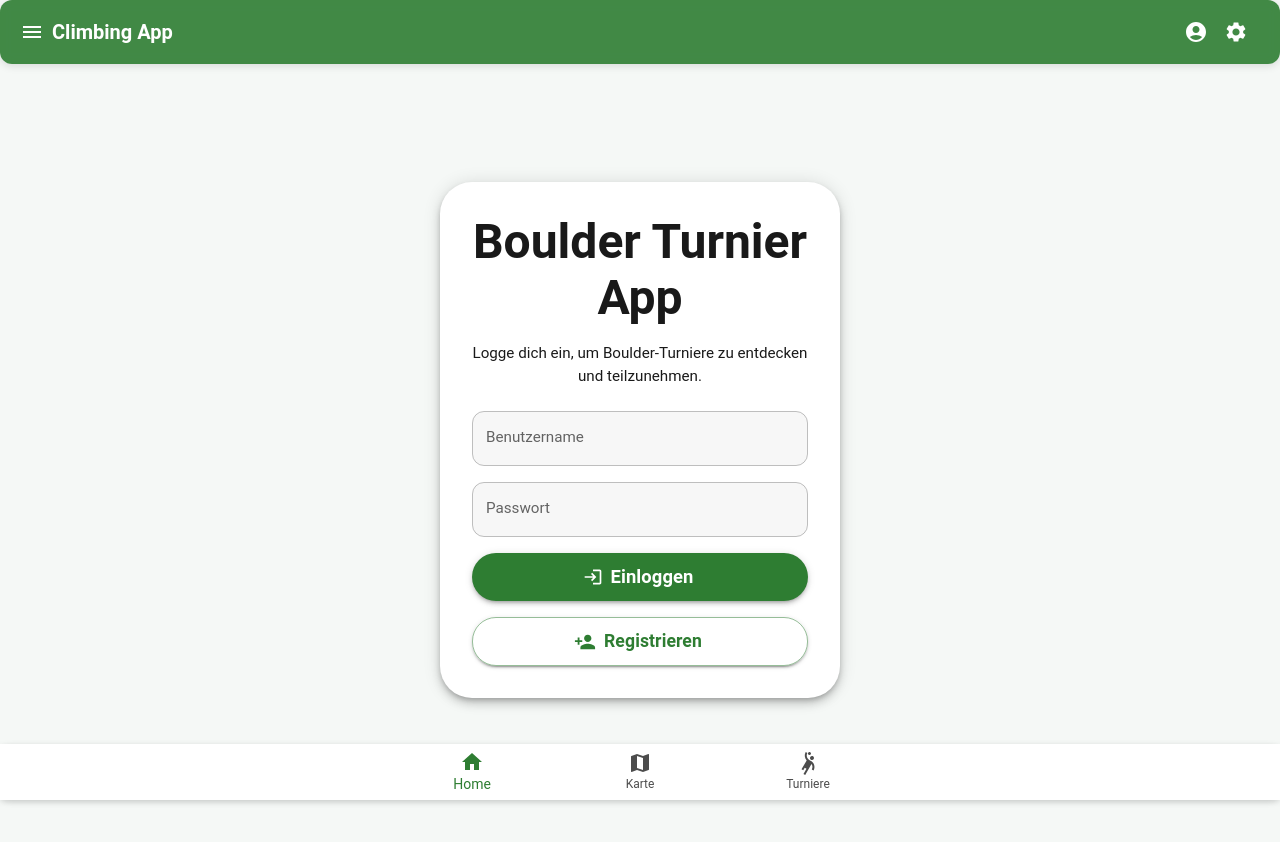
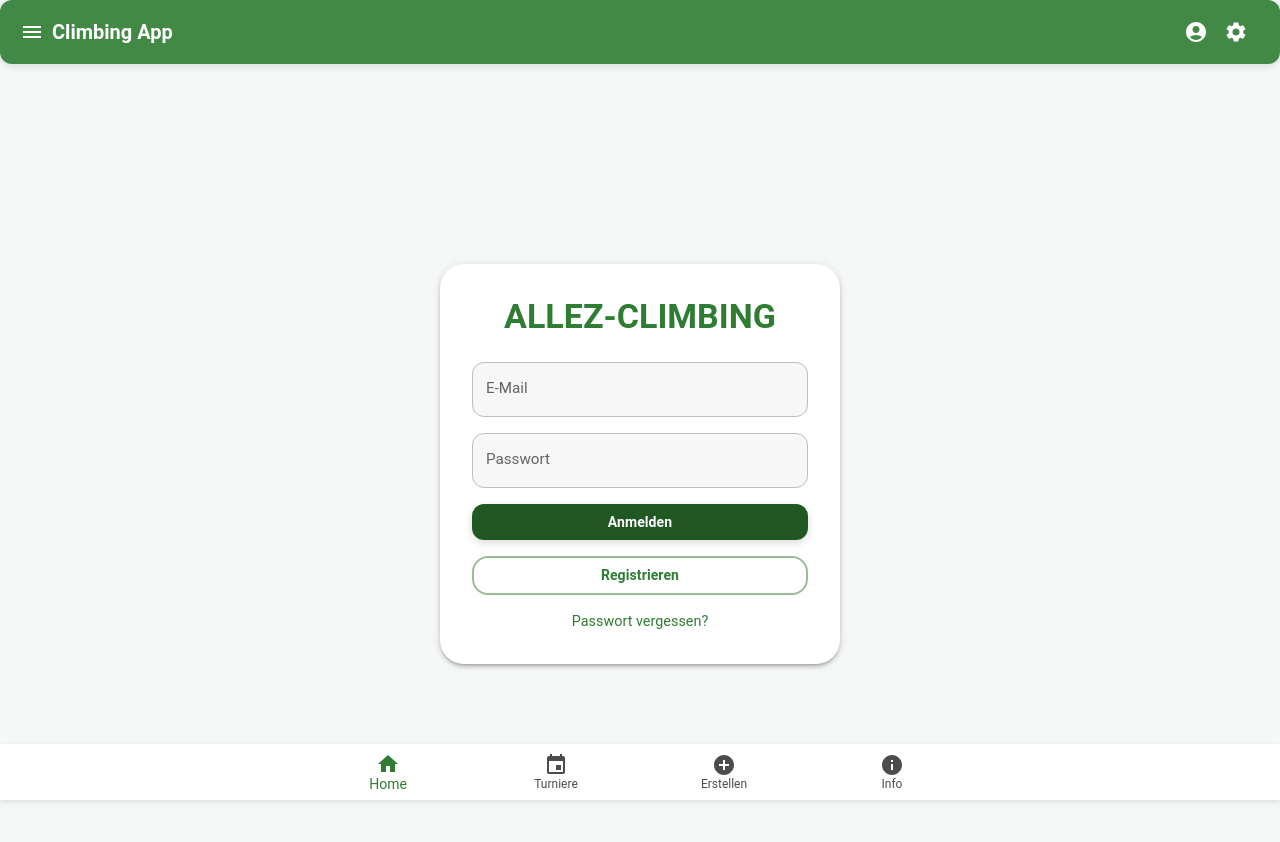
Before and after one commit to JonasFlachmann/ClimbingTurnamentAppPublic, a Next.js app: page / in a window 1280 px wide. Shown: the top 842 px of the page. Built offline with nearby package versions, Linux system fonts and the light colour scheme.

Commit message:
Update index.tsx

```diff
--- a/pages/index.tsx
+++ b/pages/index.tsx
@@ -1,166 +1,106 @@
 import React, { useState } from "react";
-import { Box, Typography, TextField, Button, Paper, BottomNavigation, BottomNavigationAction } from "@mui/material";
-import HomeIcon from "@mui/icons-material/Home";
-import MapIcon from "@mui/icons-material/Map";
-import SportsHandballIcon from "@mui/icons-material/SportsHandball";
-import PersonAddIcon from "@mui/icons-material/PersonAdd";
-import LoginIcon from "@mui/icons-material/Login";
-import Link from "next/link";
-import { useRouter } from "next/router";
+import {
+  Box,
+  Typography,
+  TextField,
+  Button,
+  Link,
+  Paper,
+  Stack,
+} from "@mui/material";
 
-const IndexPage: React.FC = () => {
-  const [value, setValue] = useState(0);
-  const [username, setUsername] = useState("");
+function IndexPage() {
+  const [email, setEmail] = useState("");
   const [password, setPassword] = useState("");
-  const router = useRouter();
 
-  const handleLogin = (e: React.FormEvent) => {
-    e.preventDefault();
-    // Hier könntest du später die Login-Logik ergänzen
-    router.push("/home");
+  const handleLogin = () => {
+    // TODO: Login-Logik
+    console.log("Login mit:", email, password);
   };
 
   const handleRegister = () => {
-    router.push("/register");
+    // TODO: Registrierung-Logik
+    console.log("Registrierung mit:", email, password);
   };
 
   return (
-    <>
     <Box
       sx={{
         minHeight: "100vh",
+        display: "flex",
+        alignItems: "center",
+        justifyContent: "center",
         bgcolor: "background.default",
-          px: 2,
-          pb: 10,
-          display: "flex",
-          flexDirection: "column",
-          justifyContent: "center",
-          alignItems: "center",
+        p: 2,
       }}
     >
       <Paper
-          elevation={3}
         sx={{
-            borderRadius: 4,
+          maxWidth: 400,
+          width: "100%",
           p: 4,
-            mt: 8,
-            mb: 4,
-            width: "100%",
-            maxWidth: 400,
+          borderRadius: 3,
+          boxShadow: 3,
           textAlign: "center",
-            boxShadow: 6,
         }}
       >
-          <Typography variant="h3" sx={{ fontWeight: "bold", mb: 2 }}>
-            Boulder Turnier App
+        {/* Titel */}
+        <Typography
+          variant="h4"
+          gutterBottom
+          sx={{ fontWeight: 700, color: "primary.main" }}
+        >
+          ALLEZ-CLIMBING
         </Typography>
-          <Typography variant="body1" sx={{ mb: 3 }}>
-            Logge dich ein, um Boulder-Turniere zu entdecken und teilzunehmen.
-          </Typography>
-          <form onSubmit={handleLogin} style={{ width: "100%" }}>
+
+        <Stack spacing={2} mt={3}>
           <TextField
-              label="Benutzername"
-              variant="outlined"
+            label="E-Mail"
+            type="email"
+            value={email}
+            onChange={(e) => setEmail(e.target.value)}
             fullWidth
-              sx={{ mb: 2 }}
-              value={username}
-              onChange={e => setUsername(e.target.value)}
-              autoComplete="username"
           />
           <TextField
             label="Passwort"
-              variant="outlined"
             type="password"
+            value={password}
+            onChange={(e) => setPassword(e.target.value)}
             fullWidth
-              sx={{ mb: 2 }}
-              value={password}
-              onChange={e => setPassword(e.target.value)}
-              autoComplete="current-password"
           />
+
+          {/* Login Button */}
           <Button
             variant="contained"
-              color="primary"
-              type="submit"
-              startIcon={<LoginIcon />}
-              fullWidth
-              sx={{
-                borderRadius: 3,
-                py: 1,
-                fontWeight: "bold",
-                fontSize: "1.15rem",
-                boxShadow: 3,
-                mb: 2,
-                transition: "transform 0.2s, box-shadow 0.2s",
-                "&:hover": {
-                  transform: "scale(1.04)",
-                  boxShadow: 6,
-                },
-              }}
+            color="success"
+            onClick={handleLogin}
+            sx={{ bgcolor: "success.dark", "&:hover": { bgcolor: "success.main" } }}
           >
-              Einloggen
+            Anmelden
           </Button>
-          </form>
+
+          {/* Registrieren Button */}
           <Button
             variant="outlined"
-            color="primary"
-            size="large"
-            startIcon={<PersonAddIcon />}
+            color="success"
             onClick={handleRegister}
-            fullWidth
-            sx={{
-              borderRadius: 3,
-              py: 1,
-              fontWeight: "bold",
-              fontSize: "1.10rem",
-              boxShadow: 2,
-              transition: "transform 0.2s, box-shadow 0.2s",
-              "&:hover": {
-                transform: "scale(1.04)",
-                boxShadow: 5,
-              },
-            }}
+            sx={{ borderRadius: 2 }}
           >
             Registrieren
           </Button>
+
+          {/* Passwort vergessen Link */}
+          <Link
+            href="#"
+            underline="hover"
+            sx={{ fontSize: "0.9rem", mt: 1 }}
+          >
+            Passwort vergessen?
+          </Link>
+        </Stack>
       </Paper>
     </Box>
-      <Paper
-        sx={{
-          position: "fixed",
-          bottom: 0,
-          left: 0,
-          right: 0,
-          zIndex: 100,
-        }}
-        elevation={3}
-      >
-        <BottomNavigation
-          showLabels
-          value={value}
-          onChange={(_, newValue) => setValue(newValue)}
-        >
-          <BottomNavigationAction
-            label="Home"
-            icon={<HomeIcon />}
-            component={Link}
-            href="/home"
-          />
-          <BottomNavigationAction
-            label="Karte"
-            icon={<MapIcon />}
-            component={Link}
-            href="/map"
-          />
-          <BottomNavigationAction
-            label="Turniere"
-            icon={<SportsHandballIcon />}
-            component={Link}
-            href="/tournament-overview"
-          />
-        </BottomNavigation>
-      </Paper>
-    </>
   );
-};
+}
 
 export default IndexPage;
```
Lines whose indentation alone changed are shown as unchanged.
